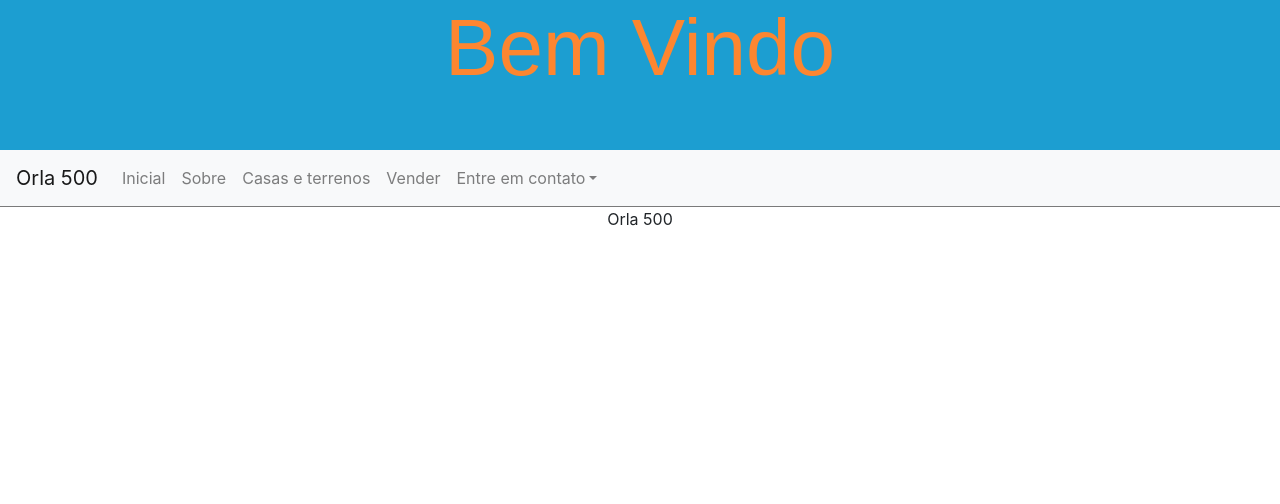
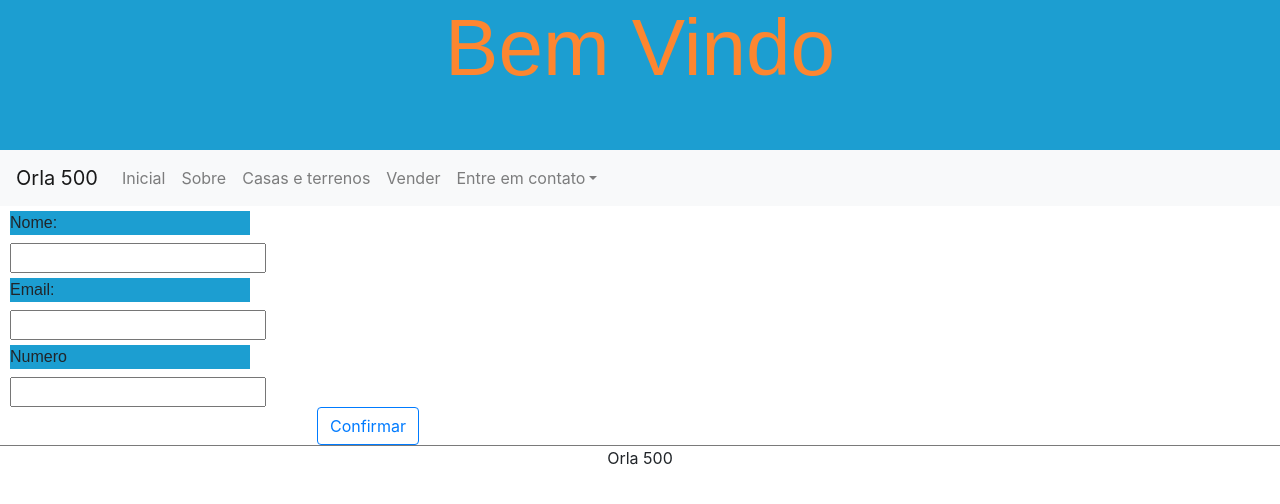
Before and after one commit to pedbcrespo/project_javascript, a React (Create React App) app: page /desassociar_se in a window 1280 px wide. Shown: the top 504 px of the page. Built offline with nearby package versions, Linux system fonts and the light colour scheme.

Commit message:
commit on master

```diff
--- a/src/pages/Desassociation/index.js
+++ b/src/pages/Desassociation/index.js
@@ -2,12 +2,16 @@
 import Header from '../../components/Header';
 import Footer from '../../components/Footer';
 import Menu from '../../components/Menu';
-
+import Form from '../../components/Form';
 export default (props)=>{
+    const forms = [
+        {id: 1, type: "input", name_input:'num_casa', id_input: "cnum_casa", text_label:"Numero"}
+    ];
     return(
         <>
             <Header/>
             <Menu/>
+            <Form list={forms}/>
             <Footer/>
         </>
     );
```
Also changed, not shown: src/App.js (+2 -5 lines), src/components/data_casas_terreno.js (deleted, +0 -10 lines).
